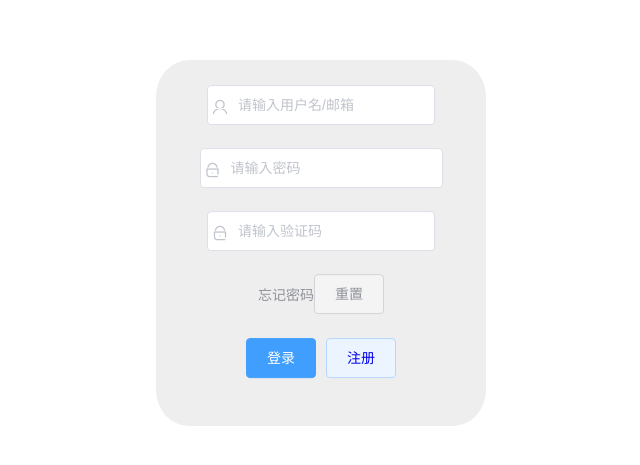
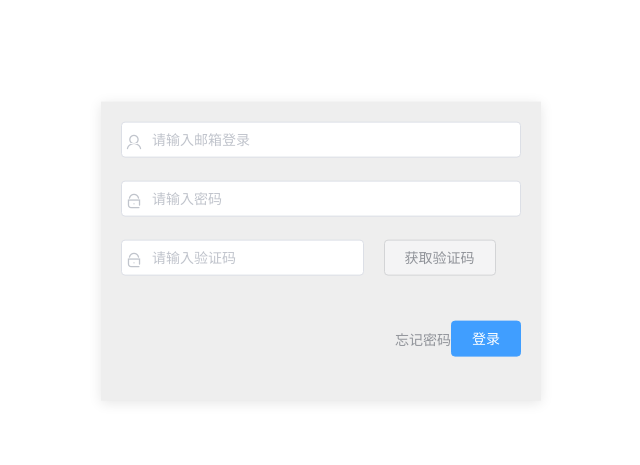
Before and after one commit to xyx107/xblog, a Vue app: page /login in a window 1280 px wide. Shown: the part 157-622 px from the top of the page, without its empty margins (319-959 px from the left). Built offline with nearby package versions, Linux system fonts and the light colour scheme; what vue-resource would draw is missing.

Commit message:
add-login-second

```diff
--- a/src/assets/css/global.css
+++ b/src/assets/css/global.css
@@ -6,3 +6,6 @@ padding: 0;
 a{
     text-decoration: none ;
 }
+li{
+    list-style-type: none;;
+}
--- /dev/null
+++ b/src/components/LogIndex.vue
@@ -0,0 +1,122 @@
+<template>
+  <div id="logIndex">
+    <div id="main-body">
+      <ul class="menu">
+        <li
+          v-for="item in menuTab"
+          :key="item.index"
+          :class="{'current': iscurrent}"
+          @click="switchMenu(item)"
+        >{{item.name}}</li>
+      </ul>
+      <el-form id="main-form" :rules="logFormRules" size="medium">
+        <el-form-item status-icon prop="username">
+          <el-input
+            type="emali"
+            prefix-icon="iconfont icon-yonghu"
+            placeholder="请输入邮箱登录"
+            v-model="loginForm.username"
+          ></el-input>
+        </el-form-item>
+        <el-form-item prop="password">
+          <el-input
+            prefix-icon="iconfont icon-mima"
+            show-password
+            placeholder="请输入密码"
+            v-model="loginForm.password"
+          ></el-input>
+        </el-form-item>
+        <el-form-item>
+          <el-row :gutter="20">
+            <el-col :span="15">
+              <el-input
+                prefix-icon="iconfont icon-mima"
+                placeholder="请输入验证码"
+                v-model="loginForm.verification"
+              ></el-input>
+            </el-col>
+            <el-col :span="7">
+              <el-button type="info" plain @click>获取验证码</el-button>
+            </el-col>
+          </el-row>
+        </el-form-item>
+        <el-form-item label-width="60px"></el-form-item>
+
+        <el-form-item class="btn">
+          <!-- 忘记密码-登录模块 -->
+          <router-link to="/forgetpw">
+            <el-link type="info">忘记密码</el-link>
+          </router-link>
+          <el-button type="primary" @click="submit">{{ (isRegist) ? "登录": "注册"}}</el-button>
+          <!-- <el-button type="info" plain @click="resetLoginForm">重置</el-button> -->
+        </el-form-item>
+      </el-form>
+      <!-- <Login v-show="isregister"></Login>
+      <Register v-></Register>-->
+    </div>
+  </div>
+</template>
+
+<script>
+import Login from "./Login";
+import Register from "./Register";
+export default {
+  name: "",
+  components: {
+    Login,
+    Register
+  },
+  data() {
+    return {
+      loginForm: {
+        username: "",
+        password: "",
+        verification: ""
+      },
+      logFormRules: {
+        username: [
+            {required: true, message: "请输入用户名", trigger: blur }
+        ],
+        password:[
+            {}
+        ]
+      },
+
+      //动态显示
+      isRegist: true
+      //提交按钮
+      // isLogin: true
+    };
+  },
+  methods: {
+    login() {
+        this.$refs.loginFormRef.validate(async (valid) => {
+            if(!valid) return;
+            const{data: res} = await this.$http.post("login", this.loginForm)
+        })
+    }
+  }
+};
+</script>
+
+<style scoped>
+#main-body {
+  position: absolute;
+  left: 50%;
+  top: 50%;
+  transform: translate(-50%, -50%);
+}
+#main-form {
+  width: 400px;
+  display: flex;
+  flex-direction: column;
+  padding: 20px;
+  background: #eee;
+  box-shadow: 0 2px 12px 0 rgba(0, 0, 0, 0.1);
+}
+
+.btn {
+  display: flex;
+  justify-content: flex-end;
+}
+</style>
--- a/src/components/Login.vue
+++ b/src/components/Login.vue
@@ -1,8 +1,16 @@
 <template>
   <div id="login-main">
       <el-form ref="loginFormRef" id="login-form" :model="loginForm" :rules="formRules">
+        <!-- <el-form-item class="btns">
+          <el-button type="primary" @click="login" >登录</el-button>
+          <el-button type="primary" plain >
+            <router-link to="/register" >
+              注册
+            </router-link>
+          </el-button>
+        </el-form-item> -->
         <el-form-item prop="username">
-            <el-input prefix-icon="iconfont icon-yonghu" placeholder="请输入用户名/邮箱" v-model="loginForm.username"> </el-input >
+            <el-input prefix-icon="iconfont icon-yonghu" placeholder="请输入用户名,邮箱格式" v-model="loginForm.username"> </el-input >
         </el-form-item>
         <el-form-item prop="password">
             <el-input prefix-icon="iconfont icon-mima" show-password placeholder="请输入密码" v-model="loginForm.password"></el-input>
@@ -32,7 +40,7 @@
 import service from '@/utils/request.js'
 import { xxx } from '@/api/login.js'
 export default {
-  name: '',
+  name: 'Login',
   components: {},
   data() {
     return {
--- a/src/components/Register.vue
+++ b/src/components/Register.vue
@@ -16,7 +16,7 @@
 
 <script>
 export default {
-  name: '',
+  name: 'Register',
   components: {},
   data() {
     return {
```
Also changed, not shown: src/routes.js (+5 -4 lines), 1 other file (tests, documents, lock files or other folders).
